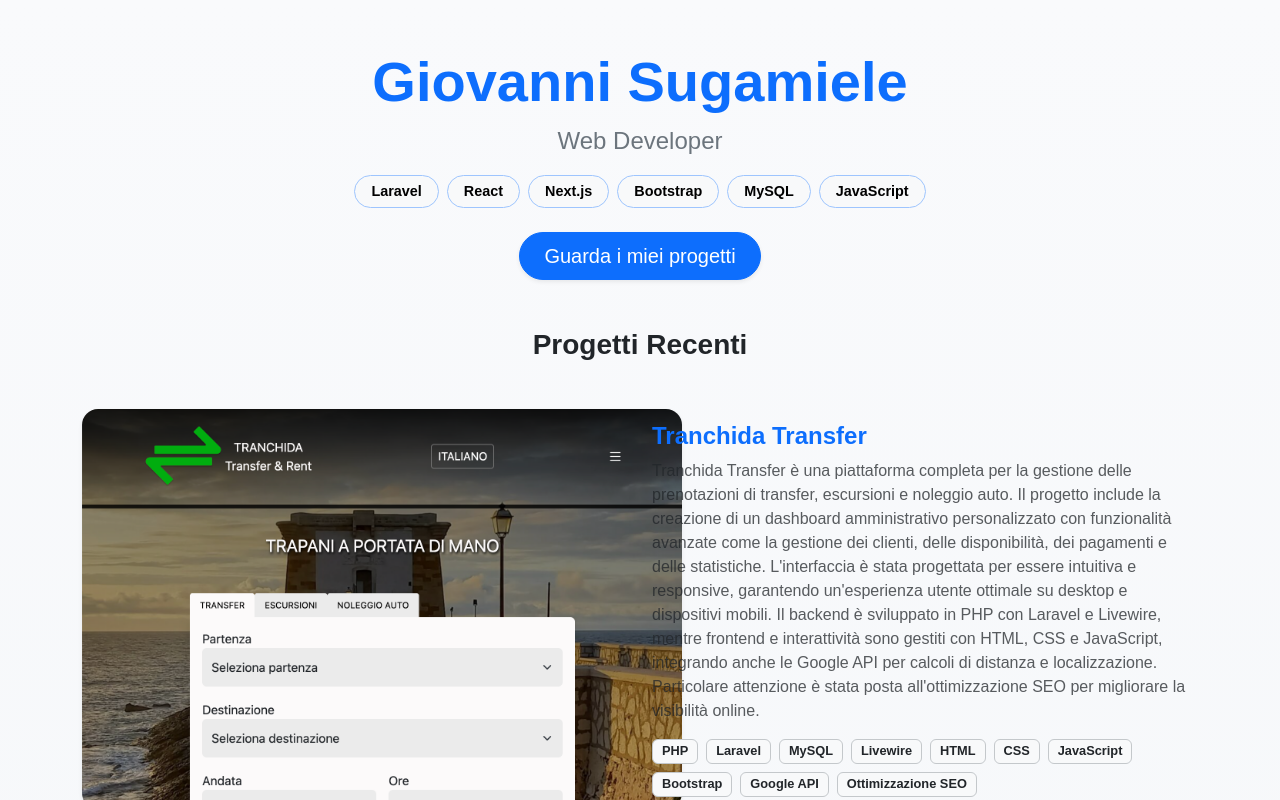
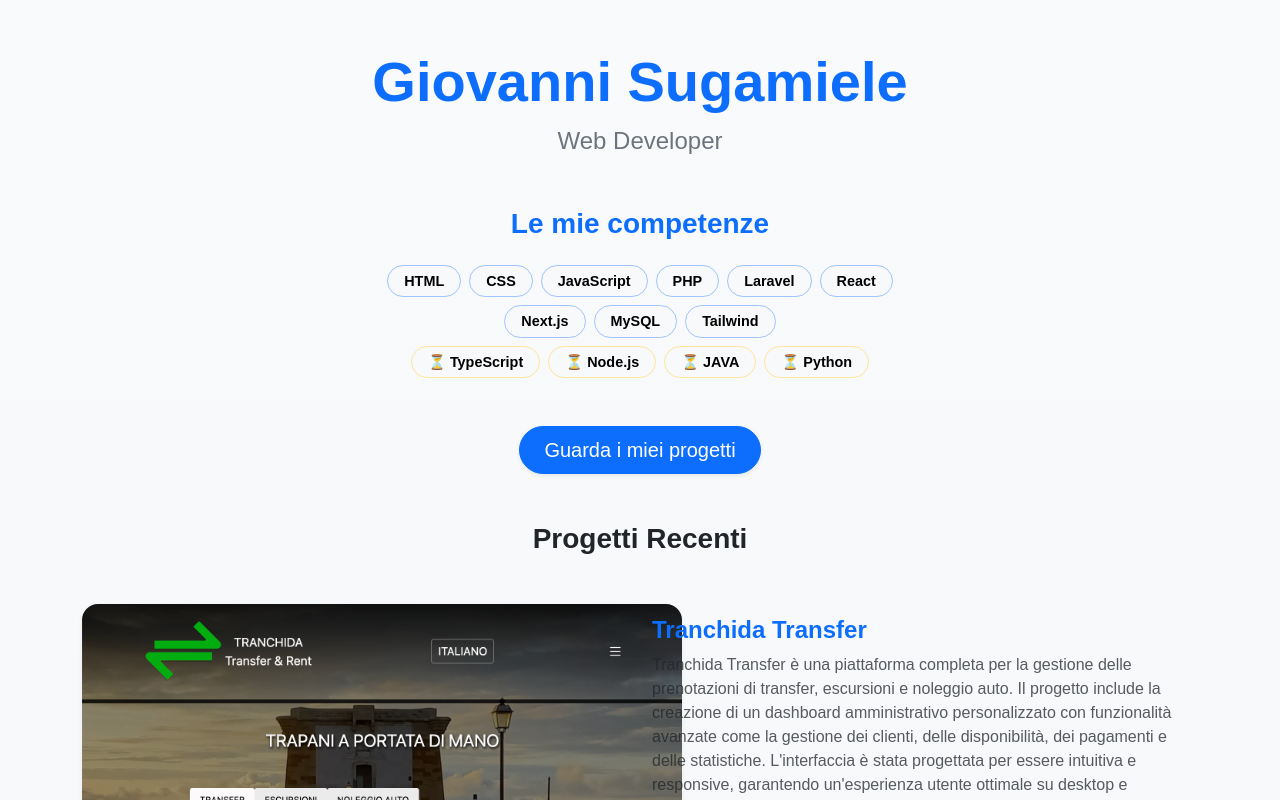
Before and after one commit to Elegion1/portfolio, a Next.js app: page / in a window 1280 px wide. Shown: the top 800 px of the page. Built offline with nearby package versions, Linux system fonts and the light colour scheme.

Commit message:
aggiornamento contenuti

```diff
--- a/src/app/page.js
+++ b/src/app/page.js
@@ -32,12 +32,19 @@ export default function HomePage() {
   }, []);
 
   const skills = [
-    "Laravel",
-    "React",
-    "Next.js",
-    "Bootstrap",
-    "MySQL",
-    "JavaScript",
+    { name: "HTML", level: "expert" },
+    { name: "CSS", level: "expert" },
+    { name: "JavaScript", level: "expert" },
+    { name: "PHP", level: "expert" },
+    { name: "Laravel", level: "expert" },
+    { name: "React", level: "expert" },
+    { name: "Next.js", level: "expert" },
+    { name: "MySQL", level: "expert" },
+    { name: "Tailwind", level: "expert" },
+    { name: "TypeScript", level: "in-progress" },
+    { name: "Node.js", level: "in-progress" },
+    { name: "JAVA", level: "in-progress" },
+    { name: "Python", level: "in-progress" },
   ];
 
   const projects = [
@@ -94,21 +101,21 @@ export default function HomePage() {
     },
     {
       title: "Tech Talk",
-      desc: "Mockup di un blog di tecnologia in HTML e CSS puro",
+      desc: "Mockup di un blog di tecnologia sviluppato interamente in HTML, CSS e JavaScript puro. Il progetto riproduce la struttura e lo stile di un blog moderno, con una homepage per gli articoli, una sezione dedicata alle categorie e un layout responsive ottimizzato per diversi dispositivi. Ideale come esercizio di design statico e gestione semantica dei contenuti.",
       tecnologies: ["HTML", "CSS", "JavaScript"],
       img: "/techtalk.png",
       link: "https://elegion1.github.io/tech-talk/index.html",
     },
     {
       title: "RED",
-      desc: "Mockup di un sito web realizzato in HTML e CSS partendo da un design statico",
+      desc: "Mockup di un sito web realizzato a partire da un design statico, trasformato in un layout HTML e CSS completamente responsive. Il progetto si concentra sulla precisione del markup e sulla fedeltà visiva al design originale, includendo transizioni fluide e una tipografia curata per ottenere un risultato elegante e coerente.",
       tecnologies: ["HTML", "CSS"],
       img: "/red.png",
       link: "https://elegion1.github.io/Red-Giovanni-Sugamiele/",
     },
     {
       title: "Thrift Shop",
-      desc: "Mockup di un ecommerce di vendita di articoli usati realizzato in Laravel con Livewire su database MySQL",
+      desc: "Mockup di un e-commerce per la vendita di articoli usati, sviluppato con Laravel e Livewire su database MySQL. Il progetto include una gestione completa dei prodotti, con pagine dinamiche, componenti reattivi e un’attenzione particolare all’esperienza utente. È presente una funzione di revisione dei prodotti da parte degli amministratori per garantire la qualità dei contenuti, insieme a un sistema automatico di gestione delle immagini. Inoltre, è stata integrata l’API di Google per la rilevazione e censura automatica dei volti nelle foto caricate, assicurando la conformità alle normative sulla privacy. Il progetto è ideato come base scalabile e facilmente estendibile con funzionalità reali di checkout e autenticazione.",
       tecnologies: [
         "Laravel",
         "MySQL",
@@ -122,7 +129,7 @@ export default function HomePage() {
     },
     {
       title: "Echo",
-      desc: "Mockup di un social network ispirato a Twitter realizzato in Laravel e Livewire su database MySQL",
+      desc: "Mockup di un social network ispirato a Twitter, sviluppato in Laravel e Livewire con database MySQL. Il progetto simula un flusso di post, un sistema di profili e un’interfaccia reattiva in tempo reale. È stato pensato come esercizio di architettura MVC e interazione dinamica lato frontend, con l’obiettivo di avvicinarsi al comportamento di una vera piattaforma social.",
       tecnologies: [
         "Laravel",
         "PHP",
@@ -160,21 +167,52 @@ export default function HomePage() {
           </h1>
           <p className="fs-4 text-secondary mb-3">Web Developer</p>
 
-          <div className="d-flex justify-content-center flex-wrap mb-4 gap-2">
-            {skills.map((skill, i) => (
+          <section className="skills-section my-5 text-center">
+            <h3 className="fw-semibold mb-4 text-primary">Le mie competenze</h3>
+
+            <div className="d-flex flex-column align-items-center mb-4 wv-100">
+              {/* --- SKILL COMPLETE --- */}
+              <div className="d-flex justify-content-center flex-wrap gap-2 mb-2 w-50">
+                {skills
+                  .filter((skill) => skill.level !== "in-progress")
+                  .map((skill, i) => (
                     <span
                       key={i}
-                className="badge rounded-pill text-bg-light border border-primary-subtle px-3 py-2"
+                      className="badge rounded-pill px-3 py-2 border text-bg-light border-primary-subtle"
                       style={{
                         backgroundColor: "#eaf2ff",
                         color: "#0d6efd",
                         fontSize: "0.9rem",
                       }}
                     >
-                {skill}
+                      {skill.name}
                     </span>
                   ))}
               </div>
+
+              {/* --- SKILL IN PROGRESS --- */}
+              <div className="d-flex justify-content-center flex-wrap gap-2">
+                {skills
+                  .filter((skill) => skill.level === "in-progress")
+                  .map((skill, i) => (
+                    <span
+                      key={i}
+                      className="badge rounded-pill px-3 py-2 border text-bg-light border-warning-subtle"
+                      style={{
+                        backgroundColor: "#fff8e1",
+                        color: "#ff9800",
+                        fontSize: "0.9rem",
+                        display: "flex",
+                        alignItems: "center",
+                        gap: "4px",
+                      }}
+                    >
+                      ⏳ {skill.name}
+                    </span>
+                  ))}
+              </div>
+            </div>
+          </section>
 
           <a
             href="#projects"
@@ -280,6 +318,11 @@ export default function HomePage() {
           opacity: 1 !important;
           transform: translateY(0) !important;
         }
+        .skill-card:hover {
+          transform: translateY(-4px);
+          box-shadow: 0 6px 15px rgba(13, 110, 253, 0.2);
+          background-color: #eaf2ff;
+        }
       `}</style>
     </main>
   );
```
Lines whose indentation alone changed are shown as unchanged.
